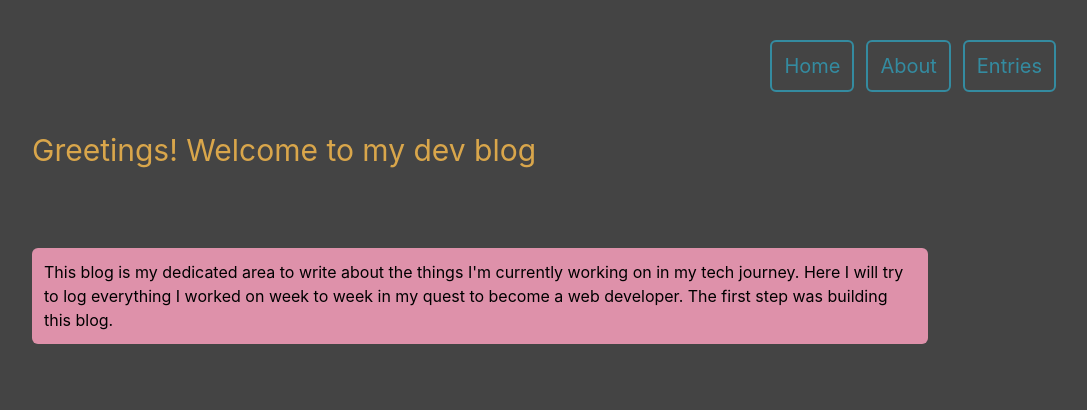
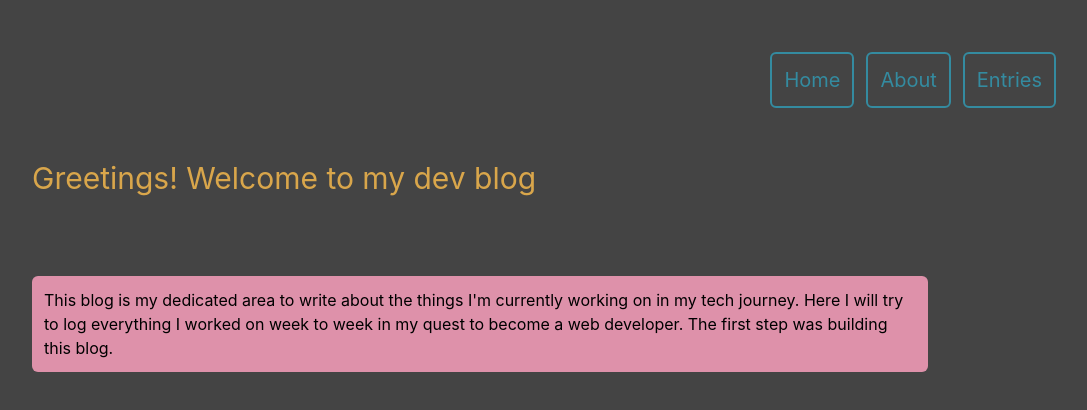
Before and after one commit to sevrinn/my-blog, a React (Create React App) app in the folder client/: page / in a window 1280 px wide. Shown: the top 410 px of the page, without its empty margins (160-1247 px from the left). Built offline with nearby package versions, Linux system fonts and the light colour scheme.

Commit message:
added hover animations for zing

```diff
--- a/client/src/NavBar.js
+++ b/client/src/NavBar.js
@@ -5,25 +5,19 @@ const NavBar = () => {
   const navStyle = 'p-3 mb-10'
   const navUlStyle = 'flex justify-end'
   const navLiStyle =
-    'mr-3 p-3 border-2 border-sevBlue rounded-md text-sevBlue text-xl'
-  const activeStyle = 'bg-sevBlue text-sevGrey text-2xl'
+    'transition duration-300 ease-in-out hover:scale-110 hover:bg-sevBlue hover:text-sevGrey mr-3 p-3 border-2 border-sevBlue rounded-md text-sevBlue text-xl'
+
   return (
     <nav className={navStyle}>
       <ul className={navUlStyle}>
-        <li>
-          <NavLink className={navLiStyle} activeStyle={activeStyle} to='/'>
-            Home
-          </NavLink>
+        <li className={navLiStyle}>
+          <NavLink to='/'>Home</NavLink>
         </li>
-        <li>
-          <NavLink className={navLiStyle} to='/about'>
-            About
-          </NavLink>
+        <li className={navLiStyle}>
+          <NavLink to='/about'>About</NavLink>
         </li>
-        <li>
-          <NavLink className={navLiStyle} to='/articles-list'>
-            Entries
-          </NavLink>
+        <li className={navLiStyle}>
+          <NavLink to='/articles-list'>Entries</NavLink>
         </li>
       </ul>
     </nav>
```
